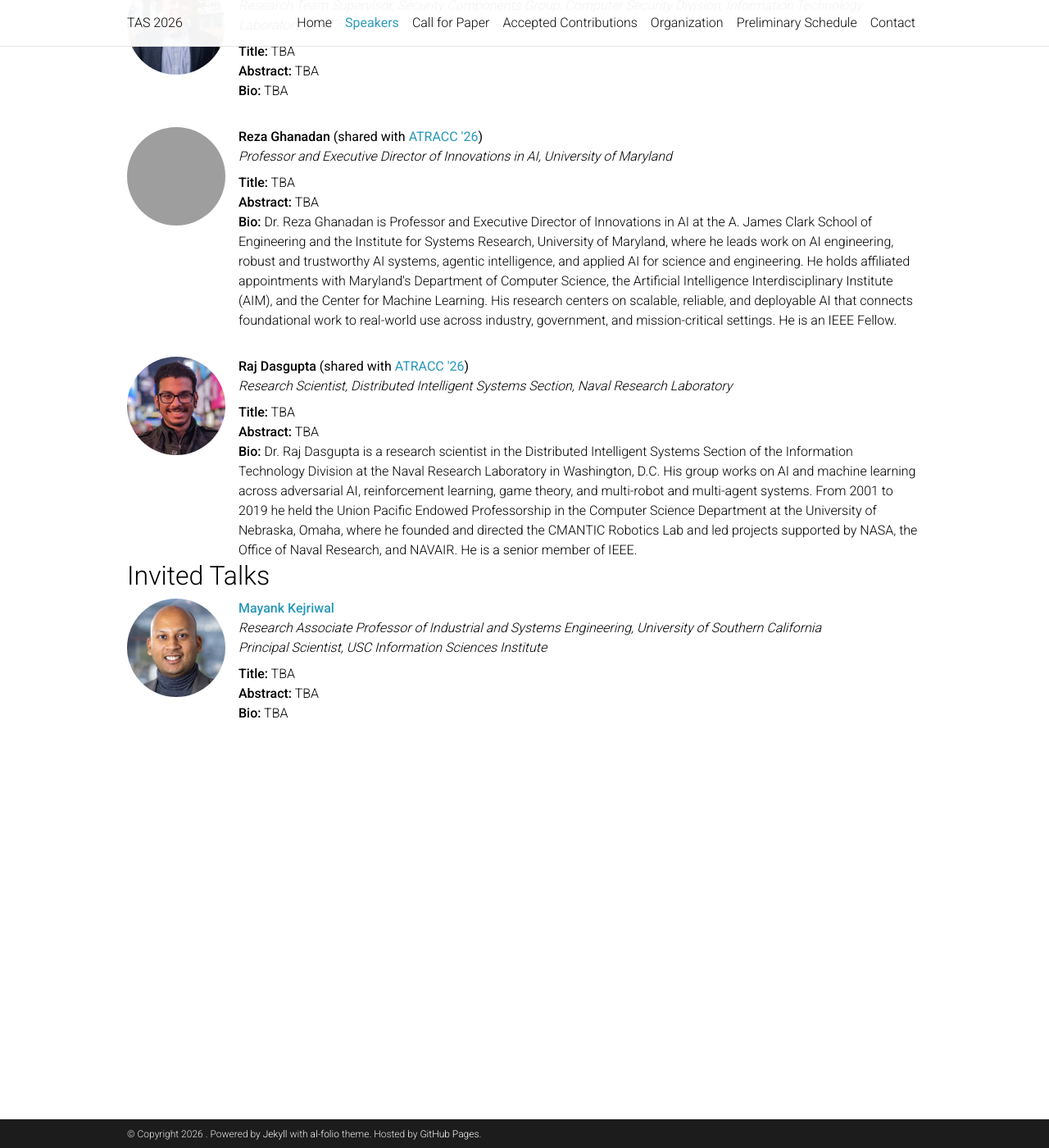
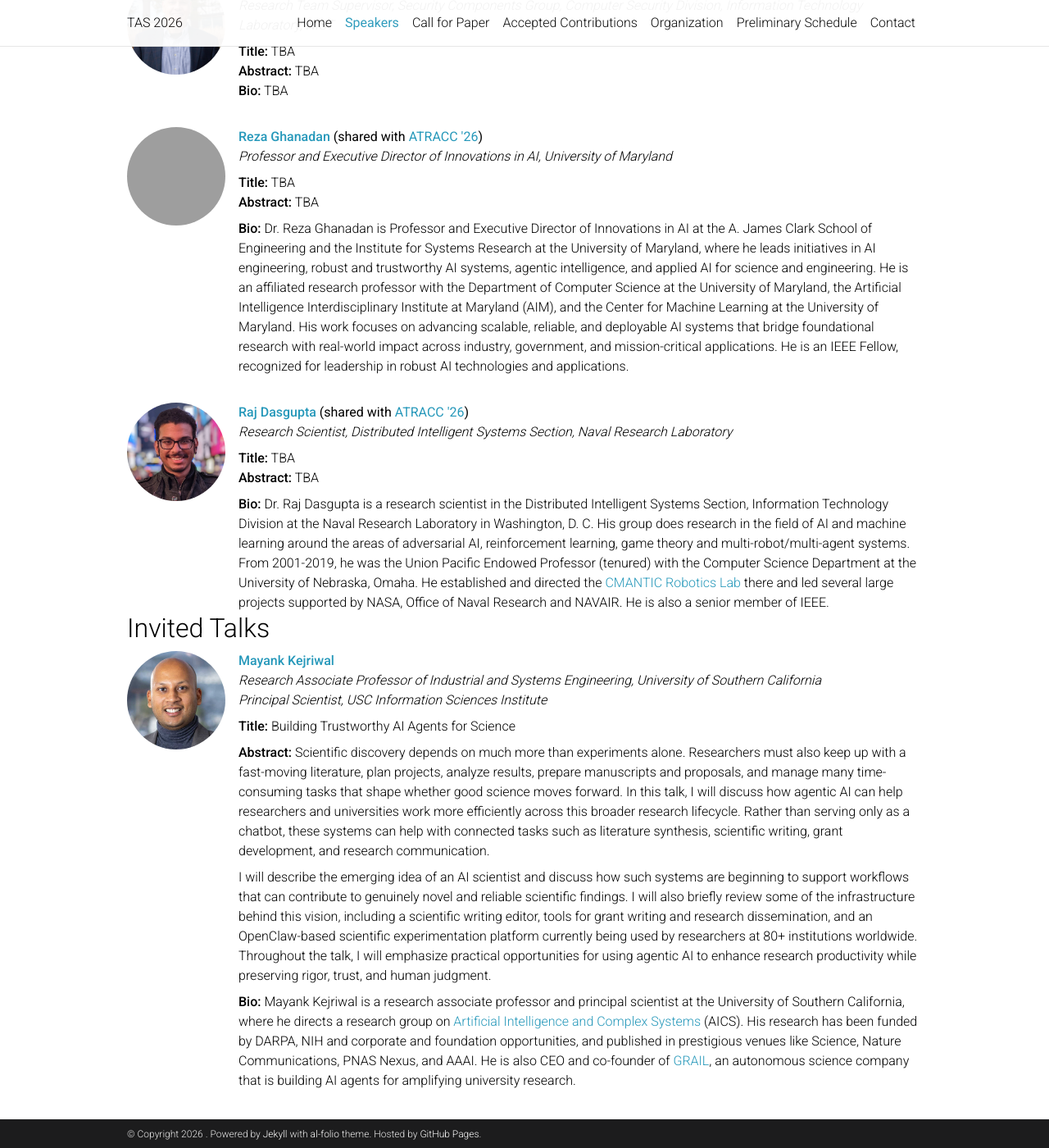
Before and after one commit to tas2026/tas2026.github.io, a Jekyll site: the page built from _pages/speakers.md, in a window 1280 px wide and 1400 px high, scrolled down 467 px. Shown: the whole window at 82% size. Built offline with Jekyll 4.4.1, drawn with Linux system fonts in a browser that asks for light colours; comment, search, counter and statistics services are not loaded; a style sheet for code colours, icons or effects is not loaded; grey boxes are pictures that could not be loaded.

Commit message:
Update speakers.md

```diff
--- a/_pages/speakers.md
+++ b/_pages/speakers.md
@@ -50,11 +50,11 @@ nav_order: 2
       style="width: 120px; height: 120px; object-fit: cover; border-radius: 50%; flex-shrink: 0;"
     />
     <div class="speaker-info" style="text-align: left;">
-      <p style="margin: 0;"><strong>Reza Ghanadan</strong> <span style="font-weight: normal;">(shared with <a href="https://sites.google.com/view/aaai-atracc/home">ATRACC '26</a>)</span></p>
+      <p style="margin: 0;"><strong><a href="https://isr.umd.edu/clark/faculty/1998/Reza-Ghanadan">Reza Ghanadan</a></strong> <span style="font-weight: normal;">(shared with <a href="https://sites.google.com/view/aaai-atracc/home">ATRACC '26</a>)</span></p>
       <p style="margin: 0 0 0.5rem;"><em>Professor and Executive Director of Innovations in AI, University of Maryland</em></p>
       <p style="margin: 0;"><strong>Title:</strong> TBA</p>
       <p style="margin: 0;"><strong>Abstract:</strong> TBA</p>
-      <p style="margin: 0;"><strong>Bio:</strong> Dr. Reza Ghanadan is Professor and Executive Director of Innovations in AI at the A. James Clark School of Engineering and the Institute for Systems Research, University of Maryland, where he leads work on AI engineering, robust and trustworthy AI systems, agentic intelligence, and applied AI for science and engineering. He holds affiliated appointments with Maryland's Department of Computer Science, the Artificial Intelligence Interdisciplinary Institute (AIM), and the Center for Machine Learning. His research centers on scalable, reliable, and deployable AI that connects foundational work to real-world use across industry, government, and mission-critical settings. He is an IEEE Fellow.</p>
+      <p style="margin: 0.5rem 0 0;"><strong>Bio:</strong> Dr. Reza Ghanadan is Professor and Executive Director of Innovations in AI at the A. James Clark School of Engineering and the Institute for Systems Research at the University of Maryland, where he leads initiatives in AI engineering, robust and trustworthy AI systems, agentic intelligence, and applied AI for science and engineering. He is an affiliated research professor with the Department of Computer Science at the University of Maryland, the Artificial Intelligence Interdisciplinary Institute at Maryland (AIM), and the Center for Machine Learning at the University of Maryland. His work focuses on advancing scalable, reliable, and deployable AI systems that bridge foundational research with real-world impact across industry, government, and mission-critical applications. He is an IEEE Fellow, recognized for leadership in robust AI technologies and applications.</p>
     </div>
   </div>
 
@@ -65,14 +65,15 @@ nav_order: 2
       style="width: 120px; height: 120px; object-fit: cover; border-radius: 50%; flex-shrink: 0;"
     />
     <div class="speaker-info" style="text-align: left;">
-      <p style="margin: 0;"><strong>Raj Dasgupta</strong> <span style="font-weight: normal;">(shared with <a href="https://sites.google.com/view/aaai-atracc/home">ATRACC '26</a>)</span></p>
+      <p style="margin: 0;"><strong><a href="https://sites.google.com/view/rajdasgupta/">Raj Dasgupta</a></strong> <span style="font-weight: normal;">(shared with <a href="https://sites.google.com/view/aaai-atracc/home">ATRACC '26</a>)</span></p>
       <p style="margin: 0 0 0.5rem;"><em>Research Scientist, Distributed Intelligent Systems Section, Naval Research Laboratory</em></p>
       <p style="margin: 0;"><strong>Title:</strong> TBA</p>
       <p style="margin: 0;"><strong>Abstract:</strong> TBA</p>
-      <p style="margin: 0;"><strong>Bio:</strong> Dr. Raj Dasgupta is a research scientist in the Distributed Intelligent Systems Section of the Information Technology Division at the Naval Research Laboratory in Washington, D.C. His group works on AI and machine learning across adversarial AI, reinforcement learning, game theory, and multi-robot and multi-agent systems. From 2001 to 2019 he held the Union Pacific Endowed Professorship in the Computer Science Department at the University of Nebraska, Omaha, where he founded and directed the CMANTIC Robotics Lab and led projects supported by NASA, the Office of Naval Research, and NAVAIR. He is a senior member of IEEE.</p>
+      <p style="margin: 0.5rem 0 0;"><strong>Bio:</strong> Dr. Raj Dasgupta is a research scientist in the Distributed Intelligent Systems Section, Information Technology Division at the Naval Research Laboratory in Washington, D. C. His group does research in the field of AI and machine learning around the areas of adversarial AI, reinforcement learning, game theory and multi-robot/multi-agent systems. From 2001-2019, he was the Union Pacific Endowed Professor (tenured) with the Computer Science Department at the University of Nebraska, Omaha. He established and directed the <a href="https://sites.google.com/view/cmantic/">CMANTIC Robotics Lab</a> there and led several large projects supported by NASA, Office of Naval Research and NAVAIR. He is also a senior member of IEEE.</p>
     </div>
   </div>
 </div>
+
 
 ## Invited Talks
 
@@ -86,9 +87,10 @@ nav_order: 2
     <div class="speaker-info" style="text-align: left;">
       <p style="margin: 0;"><strong><a href="https://viterbi.usc.edu/directory/faculty/Kejriwal/Mayank">Mayank Kejriwal</a></strong></p>
       <p style="margin: 0 0 0.5rem;"><em>Research Associate Professor of Industrial and Systems Engineering, University of Southern California<br />Principal Scientist, USC Information Sciences Institute</em></p>
-      <p style="margin: 0;"><strong>Title:</strong> TBA</p>
-      <p style="margin: 0;"><strong>Abstract:</strong> TBA</p>
-      <p style="margin: 0;"><strong>Bio:</strong> TBA</p>
+      <p style="margin: 0;"><strong>Title:</strong> Building Trustworthy AI Agents for Science</p>
+      <p style="margin: 0.5rem 0 0;"><strong>Abstract:</strong> Scientific discovery depends on much more than experiments alone. Researchers must also keep up with a fast-moving literature, plan projects, analyze results, prepare manuscripts and proposals, and manage many time-consuming tasks that shape whether good science moves forward. In this talk, I will discuss how agentic AI can help researchers and universities work more efficiently across this broader research lifecycle. Rather than serving only as a chatbot, these systems can help with connected tasks such as literature synthesis, scientific writing, grant development, and research communication.</p>
+      <p style="margin: 0.5rem 0 0;">I will describe the emerging idea of an AI scientist and discuss how such systems are beginning to support workflows that can contribute to genuinely novel and reliable scientific findings. I will also briefly review some of the infrastructure behind this vision, including a scientific writing editor, tools for grant writing and research dissemination, and an OpenClaw-based scientific experimentation platform currently being used by researchers at 80+ institutions worldwide. Throughout the talk, I will emphasize practical opportunities for using agentic AI to enhance research productivity while preserving rigor, trust, and human judgment.</p>
+      <p style="margin: 0.5rem 0 0;"><strong>Bio:</strong> Mayank Kejriwal is a research associate professor and principal scientist at the University of Southern California, where he directs a research group on <a href="https://aicomplex.github.io/">Artificial Intelligence and Complex Systems</a> (AICS). His research has been funded by DARPA, NIH and corporate and foundation opportunities, and published in prestigious venues like Science, Nature Communications, PNAS Nexus, and AAAI. He is also CEO and co-founder of <a href="https://enterprise.grailai.io/">GRAIL</a>, an autonomous science company that is building AI agents for amplifying university research.</p>
     </div>
   </div>
 </div>
```
